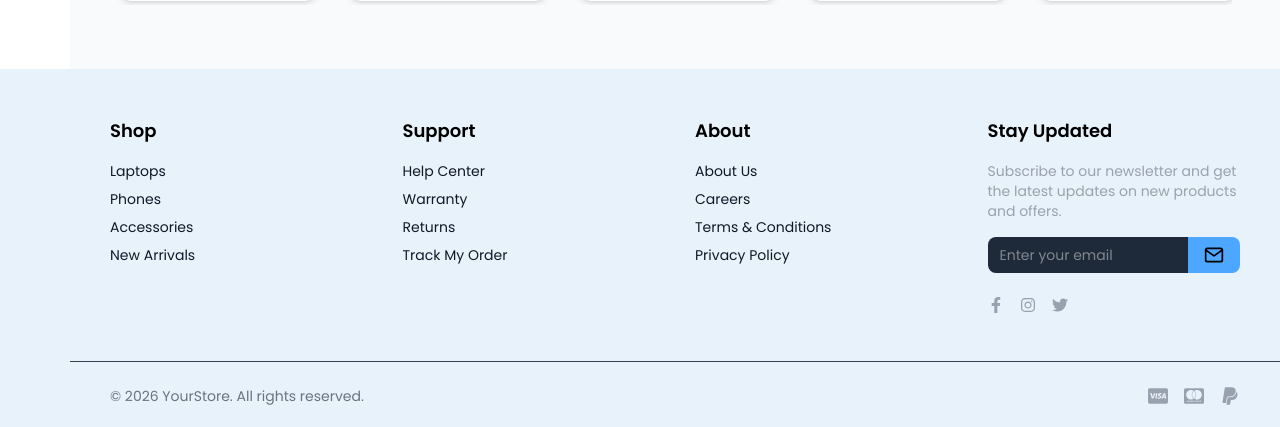
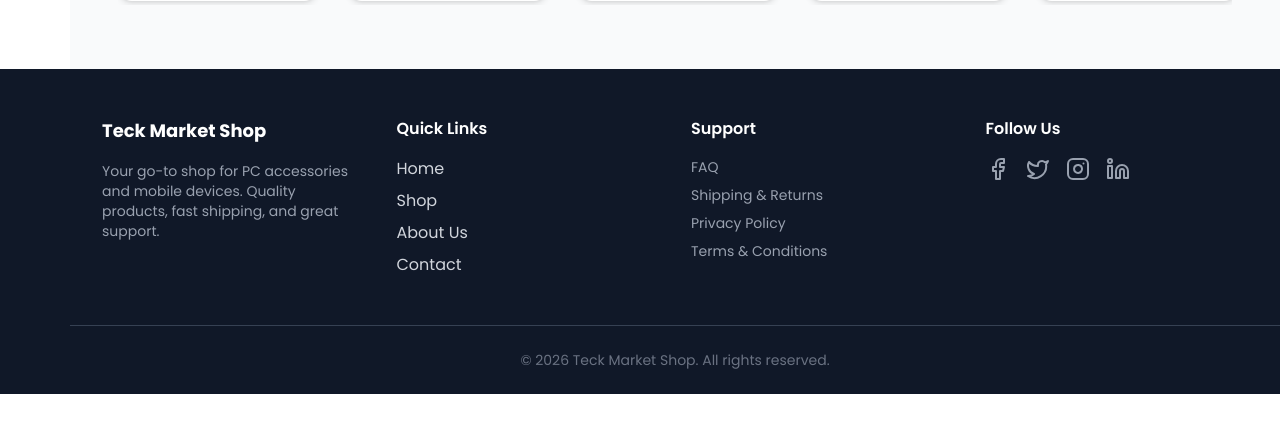
Before and after one commit to zahaira/techmarket, a Next.js app: page / in a window 1280 px wide. Shown: the part 1777-2204 px from the top of the page. After the commit the page ends 2171 px from the top, so only its background shows below. Built offline with nearby package versions, Linux system fonts and the light colour scheme.

Commit message:
update footer

```diff
--- a/src/shared/layout/Footer.tsx
+++ b/src/shared/layout/Footer.tsx
@@ -1,150 +1,126 @@
-"use client";
-
 import React from "react";
-import {
-  FaFacebookF,
-  FaInstagram,
-  FaTwitter,
-  FaCcVisa,
-  FaCcMastercard,
-  FaPaypal,
-} from "react-icons/fa";
-import { FiMail } from "react-icons/fi";
+import { Facebook, Twitter, Instagram, Linkedin } from "lucide-react";
+import Link from "next/link";
 
 const Footer = () => {
   return (
-    <footer className="bg-primary-light text-gray-900 sm:pl-[70px]">
-      {/* Main Footer */}
-      <div className="max-w-7xl mx-auto px-6 sm:px-10 py-12 grid grid-cols-1 sm:grid-cols-2 md:grid-cols-4 gap-10 border-b border-gray-700">
-        {/* Column 1 - Shop */}
+    <footer className="bg-gray-900 text-gray-300 pt-12 pb-6 sm:pl-[70px]">
+      <div className="max-w-7xl mx-auto px-4 sm:px-6 lg:px-8 grid grid-cols-1 md:grid-cols-4 gap-8">
+        {/* About Section */}
         <div>
-          <h3 className="text-black text-lg font-semibold mb-4">Shop</h3>
-          <ul className="space-y-2 text-sm">
+          <h3 className="text-white font-bold text-lg mb-4">
+            Teck Market Shop
+          </h3>
+          <p className="text-gray-400 text-sm">
+            Your go-to shop for PC accessories and mobile devices. Quality
+            products, fast shipping, and great support.
+          </p>
+        </div>
+
+        {/* Quick Links */}
+        <div>
+          <h4 className="text-white font-semibold mb-4">Quick Links</h4>
+          <ul className="space-y-2">
             <li>
-              <a href="#" className="hover:text-black transition-colors">
-                Laptops
-              </a>
+              <Link href="/" className="hover:text-white transition-colors">
+                Home
+              </Link>
             </li>
             <li>
-              <a href="#" className="hover:text-black transition-colors">
-                Phones
-              </a>
+              <Link href="/shop" className="hover:text-white transition-colors">
+                Shop
+              </Link>
             </li>
             <li>
-              <a href="#" className="hover:text-black transition-colors">
-                Accessories
-              </a>
+              <Link
+                href="/about"
+                className="hover:text-white transition-colors"
+              >
+                About Us
+              </Link>
             </li>
             <li>
-              <a href="#" className="hover:text-black transition-colors">
-                New Arrivals
-              </a>
+              <Link
+                href="/contact"
+                className="hover:text-white transition-colors"
+              >
+                Contact
+              </Link>
             </li>
           </ul>
         </div>
 
-        {/* Column 2 - Support */}
+        {/* Customer Support */}
         <div>
-          <h3 className="text-black text-lg font-semibold mb-4">Support</h3>
-          <ul className="space-y-2 text-sm">
+          <h4 className="text-white font-semibold mb-4">Support</h4>
+          <ul className="space-y-2 text-gray-400 text-sm">
             <li>
-              <a href="#" className="hover:text-black transition-colors">
-                Help Center
-              </a>
+              <Link href="/faq" className="hover:text-white transition-colors">
+                FAQ
+              </Link>
             </li>
             <li>
-              <a href="#" className="hover:text-black transition-colors">
-                Warranty
-              </a>
+              <Link
+                href="/shipping"
+                className="hover:text-white transition-colors"
+              >
+                Shipping & Returns
+              </Link>
             </li>
             <li>
-              <a href="#" className="hover:text-black transition-colors">
-                Returns
-              </a>
+              <Link
+                href="/privacy"
+                className="hover:text-white transition-colors"
+              >
+                Privacy Policy
+              </Link>
             </li>
             <li>
-              <a href="#" className="hover:text-black transition-colors">
-                Track My Order
-              </a>
+              <Link
+                href="/terms"
+                className="hover:text-white transition-colors"
+              >
+                Terms & Conditions
+              </Link>
             </li>
           </ul>
         </div>
 
-        {/* Column 3 - About */}
+        {/* Social Media */}
         <div>
-          <h3 className="text-black text-lg font-semibold mb-4">About</h3>
-          <ul className="space-y-2 text-sm">
-            <li>
-              <a href="#" className="hover:text-black transition-colors">
-                About Us
-              </a>
-            </li>
-            <li>
-              <a href="#" className="hover:text-black transition-colors">
-                Careers
-              </a>
-            </li>
-            <li>
-              <a href="#" className="hover:text-black transition-colors">
-                Terms & Conditions
-              </a>
-            </li>
-            <li>
-              <a href="#" className="hover:text-black transition-colors">
-                Privacy Policy
-              </a>
-            </li>
-          </ul>
-        </div>
-
-        {/* Column 4 - Newsletter */}
-        <div>
-          <h3 className="text-black text-lg font-semibold mb-4">
-            Stay Updated
-          </h3>
-          <p className="text-sm text-gray-400 mb-4">
-            Subscribe to our newsletter and get the latest updates on new
-            products and offers.
-          </p>
-          <form className="flex items-center">
-            <input
-              type="email"
-              placeholder="Enter your email"
-              className="w-full px-3 py-2 rounded-l-md bg-gray-800 text-gray-200 text-sm focus:outline-none focus:ring-2 focus:ring-primary-main"
-            />
-            <button
-              type="submit"
-              className="bg-primary-main text-black px-4 py-2 rounded-r-md hover:bg-primary-dark transition-all"
+          <h4 className="text-white font-semibold mb-4">Follow Us</h4>
+          <div className="flex space-x-4">
+            <a
+              href="#"
+              className="text-gray-400 hover:text-white transition-colors"
             >
-              <FiMail className="h-5 w-5" />
-            </button>
-          </form>
-
-          {/* Social Links */}
-          <div className="flex items-center gap-4 mt-6 text-gray-400">
-            <a href="#" className="hover:text-black">
-              <FaFacebookF />
+              <Facebook size={24} />
             </a>
-            <a href="#" className="hover:text-black">
-              <FaInstagram />
+            <a
+              href="#"
+              className="text-gray-400 hover:text-white transition-colors"
+            >
+              <Twitter size={24} />
             </a>
-            <a href="#" className="hover:text-black">
-              <FaTwitter />
+            <a
+              href="#"
+              className="text-gray-400 hover:text-white transition-colors"
+            >
+              <Instagram size={24} />
+            </a>
+            <a
+              href="#"
+              className="text-gray-400 hover:text-white transition-colors"
+            >
+              <Linkedin size={24} />
             </a>
           </div>
         </div>
       </div>
 
-      {/* Sub-Footer */}
-      <div className="flex flex-col md:flex-row items-center justify-between max-w-7xl mx-auto px-6 sm:px-10 py-6 text-sm text-gray-500">
-        <p>© {new Date().getFullYear()} YourStore. All rights reserved.</p>
-
-        {/* Payment Methods */}
-        <div className="flex items-center gap-4 mt-4 md:mt-0 text-gray-400 text-xl">
-          <FaCcVisa />
-          <FaCcMastercard />
-          <FaPaypal />
-        </div>
+      {/* Footer Bottom */}
+      <div className="mt-12 border-t border-gray-700 pt-6 text-center text-gray-500 text-sm">
+        &copy; {new Date().getFullYear()} Teck Market Shop. All rights reserved.
       </div>
     </footer>
   );
```
